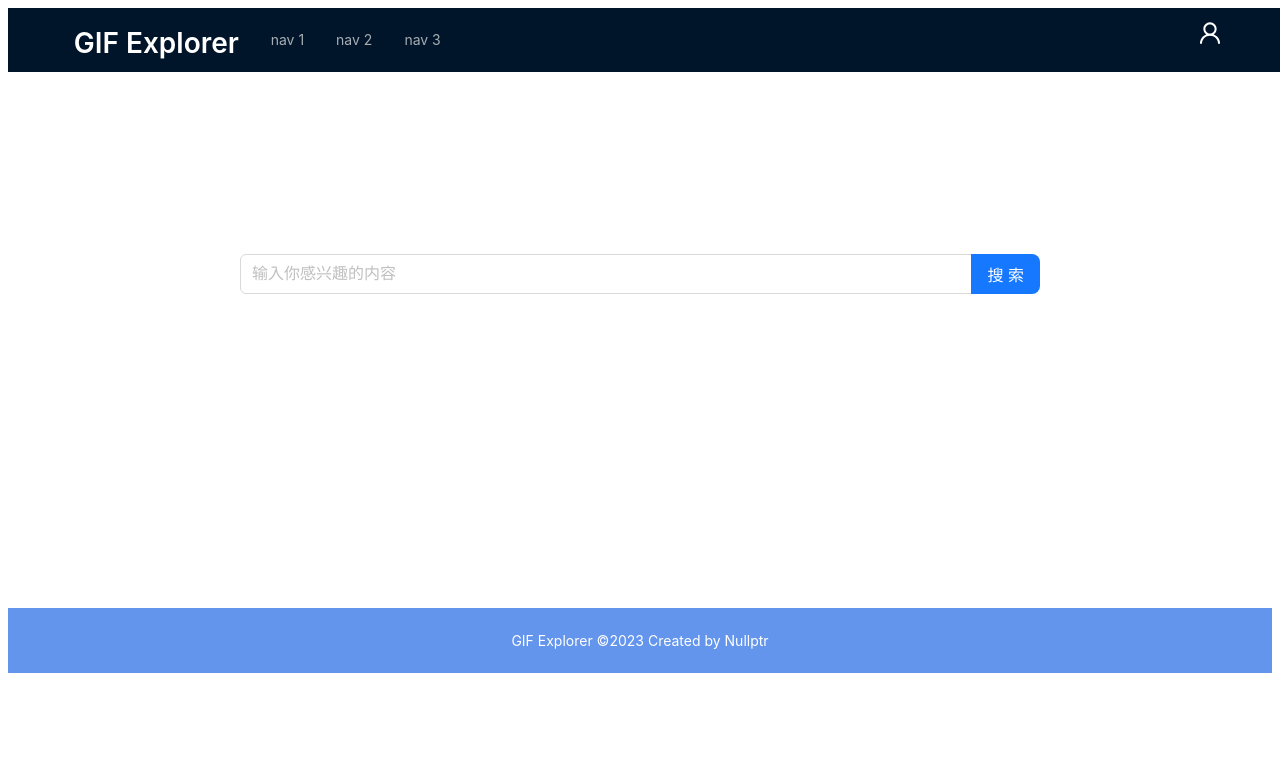
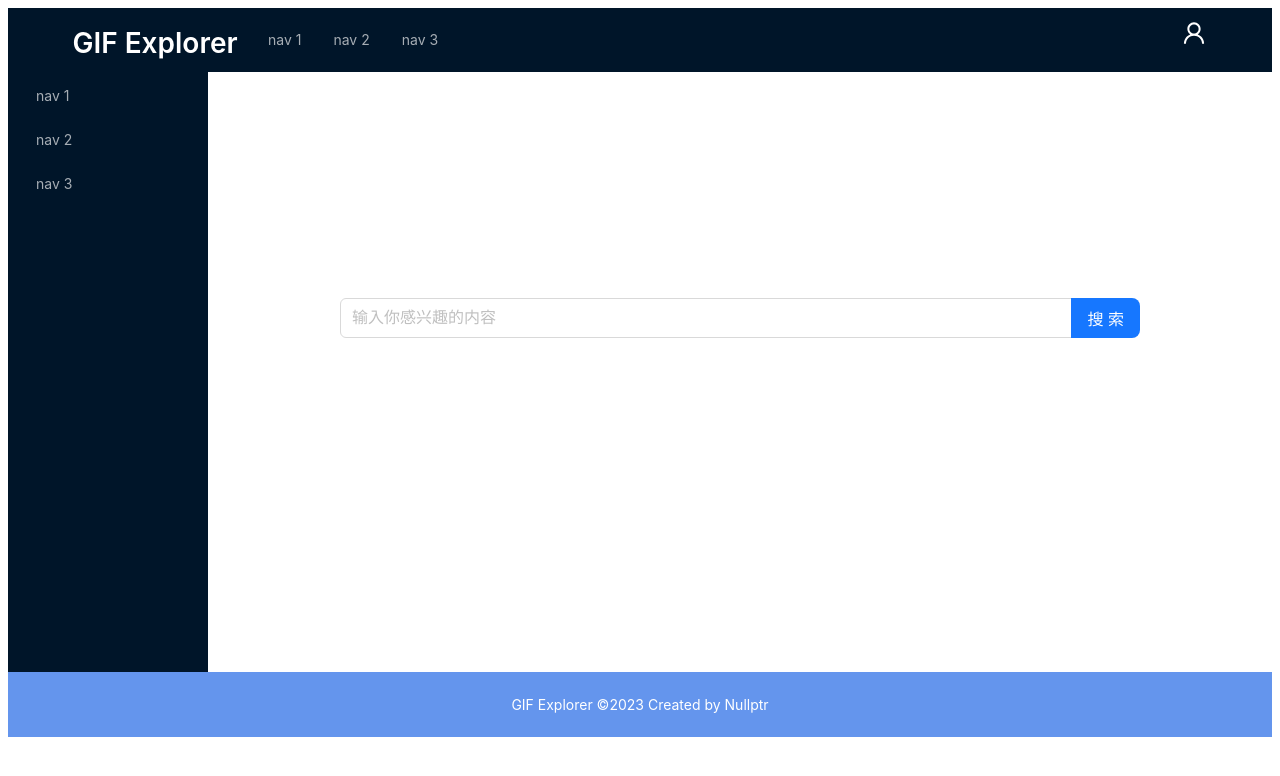
Before and after one commit to chengsx21/GifExplorer-frontend, a Next.js app: page / in a window 1280 px wide. Shown: the top 776 px of the page. Built offline with nearby package versions, Linux system fonts and the light colour scheme.

Commit message:
fix: correct sider display

```diff
--- a/src/components/header.tsx
+++ b/src/components/header.tsx
@@ -5,7 +5,7 @@ import { useRouter } from 'next/router';
 const headerStyle: React.CSSProperties = {
     width: "100%",
     height: "64px",
-    position: "fixed",
+    // position: "fixed",
     zIndex: 1,
     // backgroundColor: "#6495ED",
 };
--- a/src/components/sider.tsx
+++ b/src/components/sider.tsx
@@ -1,45 +1,23 @@
 import { Layout, Menu } from 'antd';
 import type { MenuProps } from 'antd';
 
-const { Header, Footer, Sider, Content } = Layout;
+const { Sider } = Layout;
 
-const items: MenuProps['items'] = new Array(3).fill(null).map(
-    (_, index) => {
-        const key = String(index + 1);
-
-        return {
-            key: `sub${key}`,
-            label: `subnav ${key}`,
-
-            children: new Array(4).fill(null).map((_, j) => {
-                const subKey = index * 4 + j + 1;
-                return {
-                    key: subKey,
-                    label: `option${subKey}`,
-                };
-            }),
-        };
-    },
-);
+const items: MenuProps['items'] = ['1', '2', '3'].map((key) => ({
+    key,
+    label: `nav ${key}`,
+}));
 
 // Sider
 export const MainSider = () => {
     return (
-        <Sider width={200}>
+        <Sider className="main-sider" width={200}>
             <Menu
                 mode="inline"
-                defaultSelectedKeys={['1']}
+                theme="dark"
                 style={{ height: '100%', borderRight: 0 }}
-            > {
-                Array(3).fill(null).map((_, index) => {
-                    const key = String(index + 1);
-                    return (
-                        <Menu.Item key={key} label={key}>
-                            <span>nav {key}</span>
-                        </Menu.Item>
-                    );
-                })
-            } </Menu>
+                items={items}
+            />
         </Sider>
     );
 };
--- a/src/pages/index.tsx
+++ b/src/pages/index.tsx
@@ -2,8 +2,9 @@ import React, { useState } from 'react';
 import { Input, Layout, Image, Button } from 'antd';
 import { MainHeader } from '../components/header';
 import { MainFooter } from '../components/footer';
+import { MainSider } from '../components/sider';
 
-const { Header, Footer, Sider, Content } = Layout;
+const { Content } = Layout;
 const { Search } = Input;
 
 // Search box of the index page, consider moving to folder "components" for reusing
@@ -64,7 +65,10 @@ const IndexScreen = () => {
     return (
         <Layout className="layout">
             <MainHeader />
-            <IndexContent />
+            <Layout className="body">
+                <MainSider />
+                <IndexContent />
+            </Layout>
             <MainFooter />
         </Layout>
     );
```
